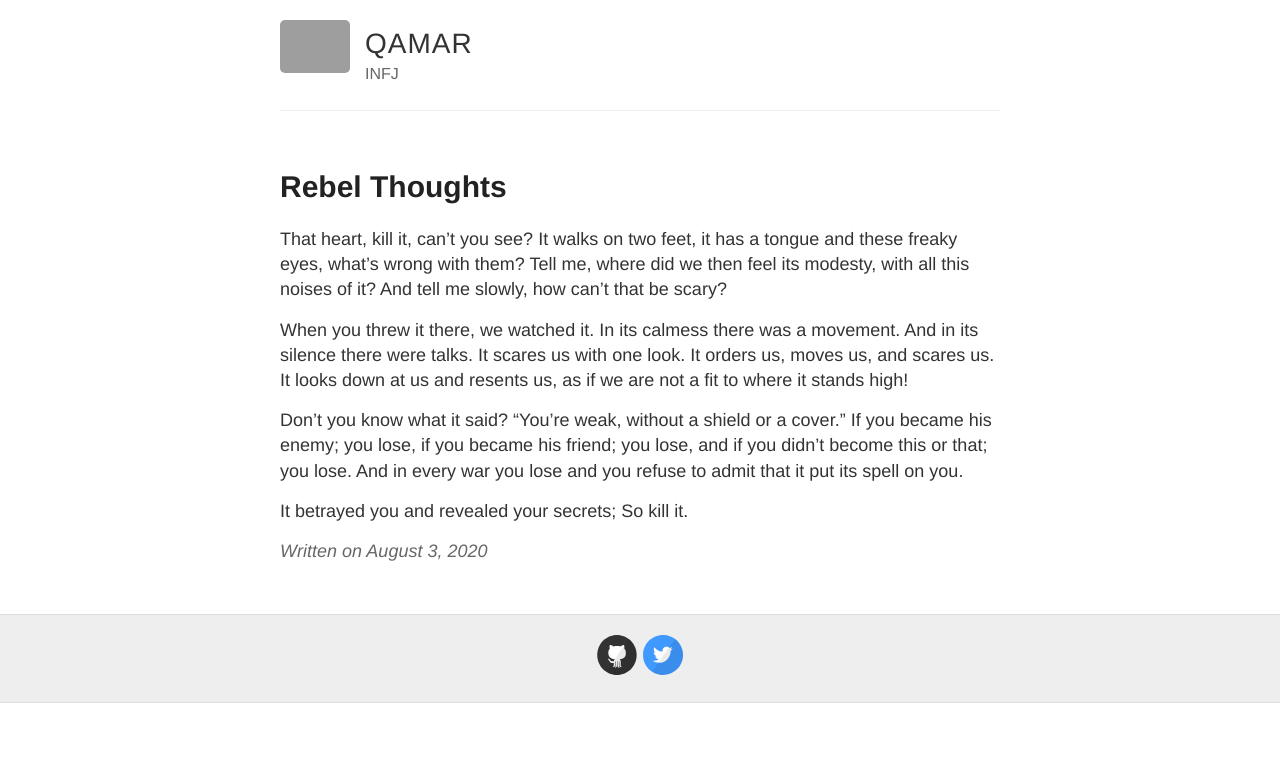
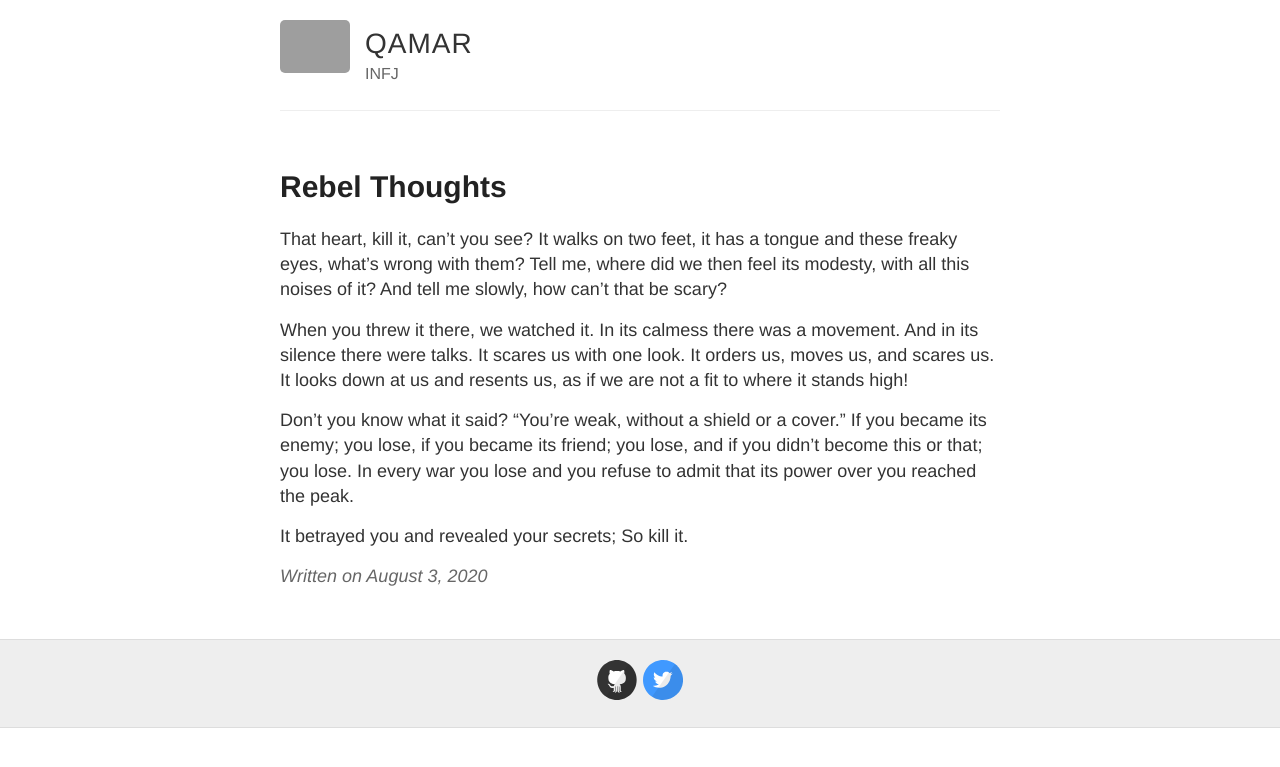
Before and after one commit to aelasr/aelasr.github.io, a Jekyll site: the page built from _posts/2020-08-03-Rebel.md, in a window 1280 px wide. Shown: the top 767 px of the page. Built offline with Jekyll 4.4.1, drawn with Linux system fonts in a browser that asks for light colours; grey boxes are pictures that could not be loaded.

Commit message:
Update 2020-08-03-Rebel.md

```diff
--- a/_posts/2020-08-03-Rebel.md
+++ b/_posts/2020-08-03-Rebel.md
@@ -8,7 +8,7 @@ That heart, kill it, can't you see? It walks on two feet, it has a tongue and th
 When you threw it there, we watched it. In its calmess there was a movement. And in its silence there were talks. It scares us with one look. It orders us, moves us, and scares us. It looks down at us and resents us, as if we are not a fit to where it stands high!
 
 Don't you know what it said? "You're weak, without a shield or a cover."
-If you became his enemy; you lose, if you became his friend; you lose, and if you didn't become this or that; you lose. And in every war you lose and you refuse to admit that it put its spell on you.
+If you became its enemy; you lose, if you became its friend; you lose, and if you didn't become this or that; you lose. In every war you lose and you refuse to admit that its power over you reached the peak.
 
 It betrayed you and revealed your secrets;
 So kill it.
```
